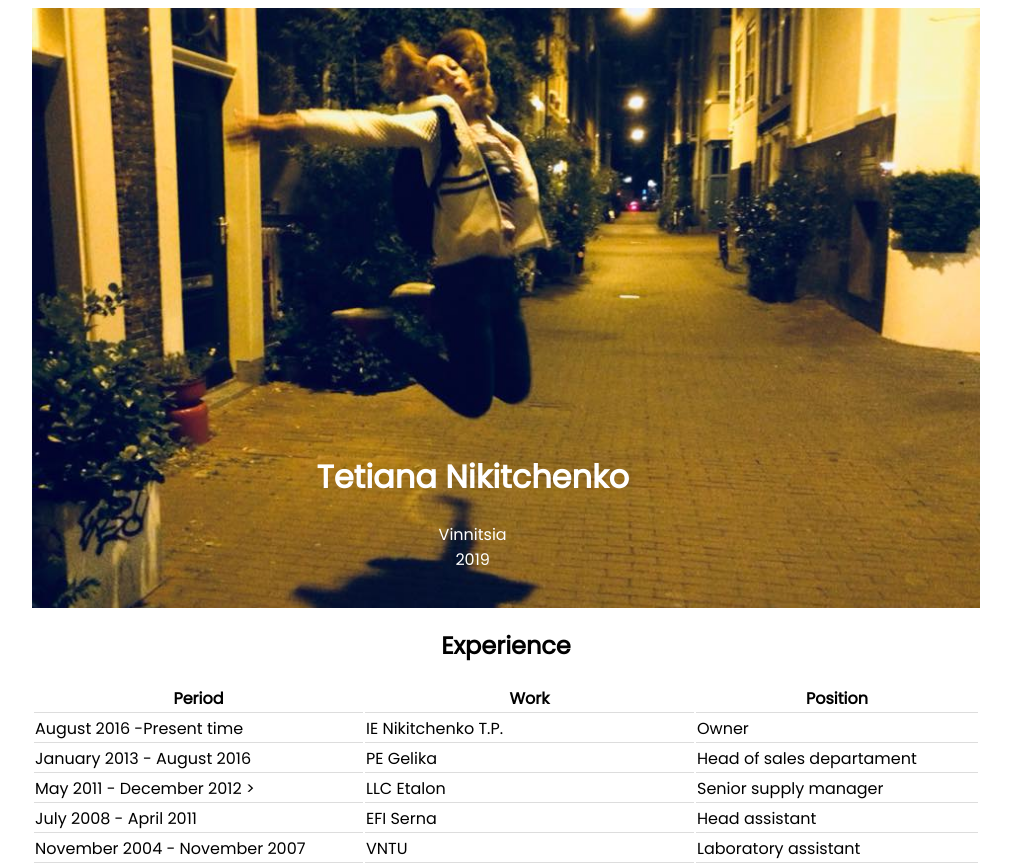
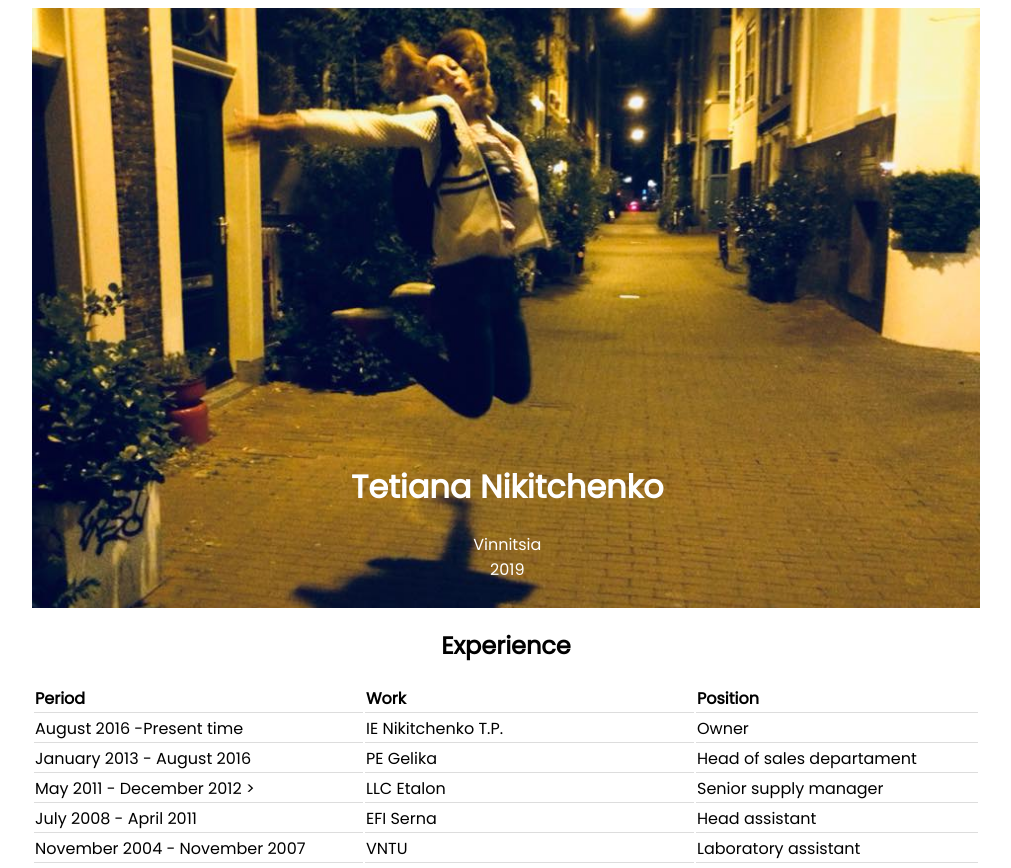
Before and after one commit to SvetlanaKoll/beet_root, a plain HTML site: page lesson-3/index.html in a window 1280 px wide. Shown: the top 868 px of the page, without its empty margins (134-1145 px from the left). Drawn offline with Linux system fonts and the light colour scheme.

Commit message:
fixed position center name

```diff
--- a/lesson-3/main.css
+++ b/lesson-3/main.css
@@ -15,10 +15,10 @@ header{
 .name{
 	text-align: center;
 	color:#fff;
-	margin-bottom:10px;
 	position: absolute;
 	bottom:10px;
-	left:30%;
+	left: 50%;
+	margin-left:-155px;
 }
 .exp{
 
@@ -41,9 +41,7 @@ tr, th, td{
 	border-bottom: 1px solid #ddd;
 	text-align: left;
 }
-th{
-	text-align: center;
-}
+
 .links{
 	text-align: center;
 }
```
